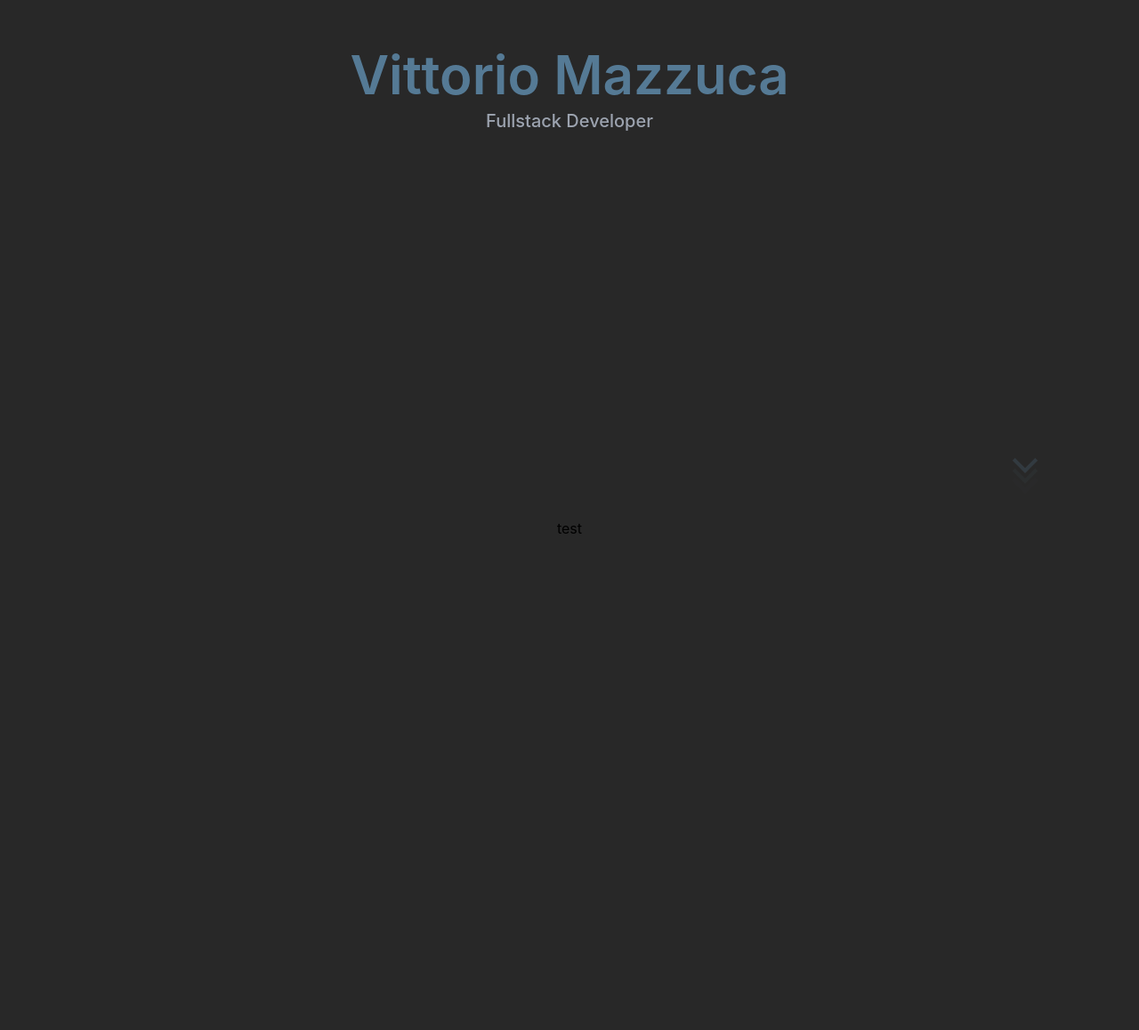
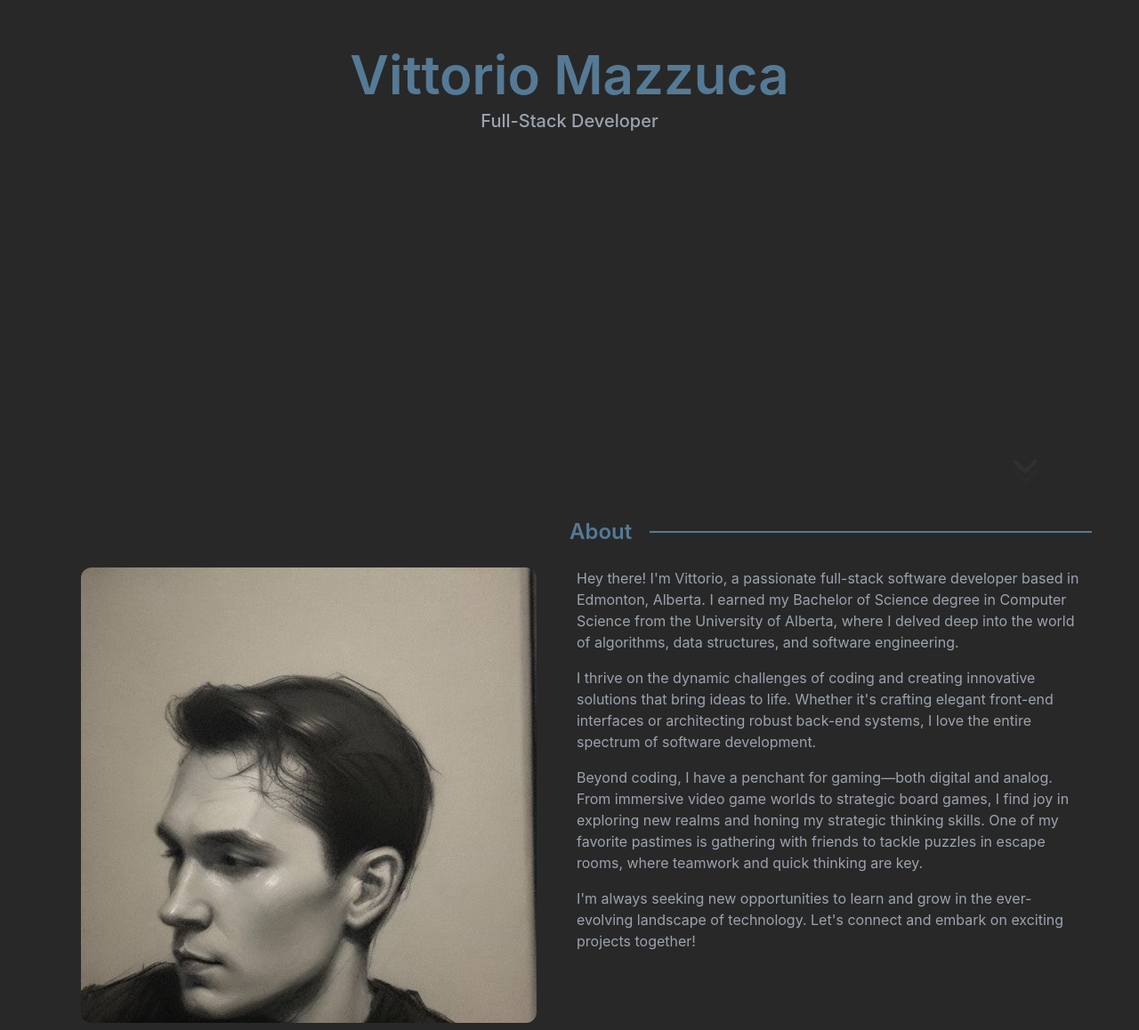
Before and after one commit to vamazzuca/Portfolio, a React (Create React App) app in the folder portfolio/: page / in a window 1280 px wide. Shown: the part 218-1376 px from the top of the page at 89% size. Before the commit the page ends 824 px from the top, so only its background shows below. Built offline with nearby package versions, Linux system fonts and the light colour scheme.

Commit message:
Add: About Section

```diff
--- a/portfolio/src/pages/home.js
+++ b/portfolio/src/pages/home.js
@@ -4,10 +4,10 @@ import '../styles/home.css'
 function Home() {
     return (
       <div className="w-full h-full flex flex-col items-center">
-        <div className="w-4/5 h-screen flex flex-col items-center p-4 justify-center">
+        <div className="w-11/12 h-screen flex flex-col items-center justify-center">
           <div className="flex flex-col items-center pb-[10rem] gap-2">
             <h1 className="text-[#557A95] font-semibold text-6xl text-center">Vittorio Mazzuca</h1>
-            <p className="text-gray-400 text-xl font-medium">Fullstack Developer</p>
+            <p className="text-gray-400 text-xl font-medium">Full-Stack Developer</p>
           </div>
           <div className='arrow'>
             <span></span>
@@ -16,7 +16,35 @@ function Home() {
           </div>
 
         </div>
-        <div>test</div>
+        <div className='w-11/12 flex h-full items-center gap-4 flex-col'>
+          <header className='w-full grid grid-cols-2'>
+            <div className='col-span-1'></div>
+            <div className='flex items-center gap-5 col-span-2 md:col-span-1' >
+              <h2 className='font-semibold text-[#557A95] text-2xl'>About</h2>
+              <div className="h-[2px] w-full bg-[#557A95]"></div>
+            </div>
+          </header>
+
+          <div className='w-full flex flex-col md:grid md:grid-cols-2 items-center'>
+            <div className='flex  h-full justify-center p-2'>
+              <div className='rounded-xl'>
+                <img className="object-cover rounded-xl" src={require('../images/profile.jpg')} alt='profile'></img>
+              </div>
+
+
+            </div>
+
+            <div className='flex h-full flex-col text-gray-400 gap-4 p-2'>
+                <p >Hey there! I'm Vittorio, a passionate full-stack software developer based in Edmonton, Alberta. I earned my Bachelor of Science degree in Computer Science from the University of Alberta, where I delved deep into the world of algorithms, data structures, and software engineering.</p>
+              <p>I thrive on the dynamic challenges of coding and creating innovative solutions that bring ideas to life. Whether it's crafting elegant front-end interfaces or architecting robust back-end systems, I love the entire spectrum of software development.
+              </p><p>Beyond coding, I have a penchant for gaming—both digital and analog. From immersive video game worlds to strategic board games, I find joy in exploring new realms and honing my strategic thinking skills. One of my favorite pastimes is gathering with friends to tackle puzzles in escape rooms, where teamwork and quick thinking are key.
+              </p><p>I'm always seeking new opportunities to learn and grow in the ever-evolving landscape of technology. Let's connect and embark on exciting projects together!</p>
+              </div>
+
+          </div>
+
+
+        </div>
       </div>
     );
   }
```
Also changed, not shown: portfolio/src/images/profile.jpg (added).
